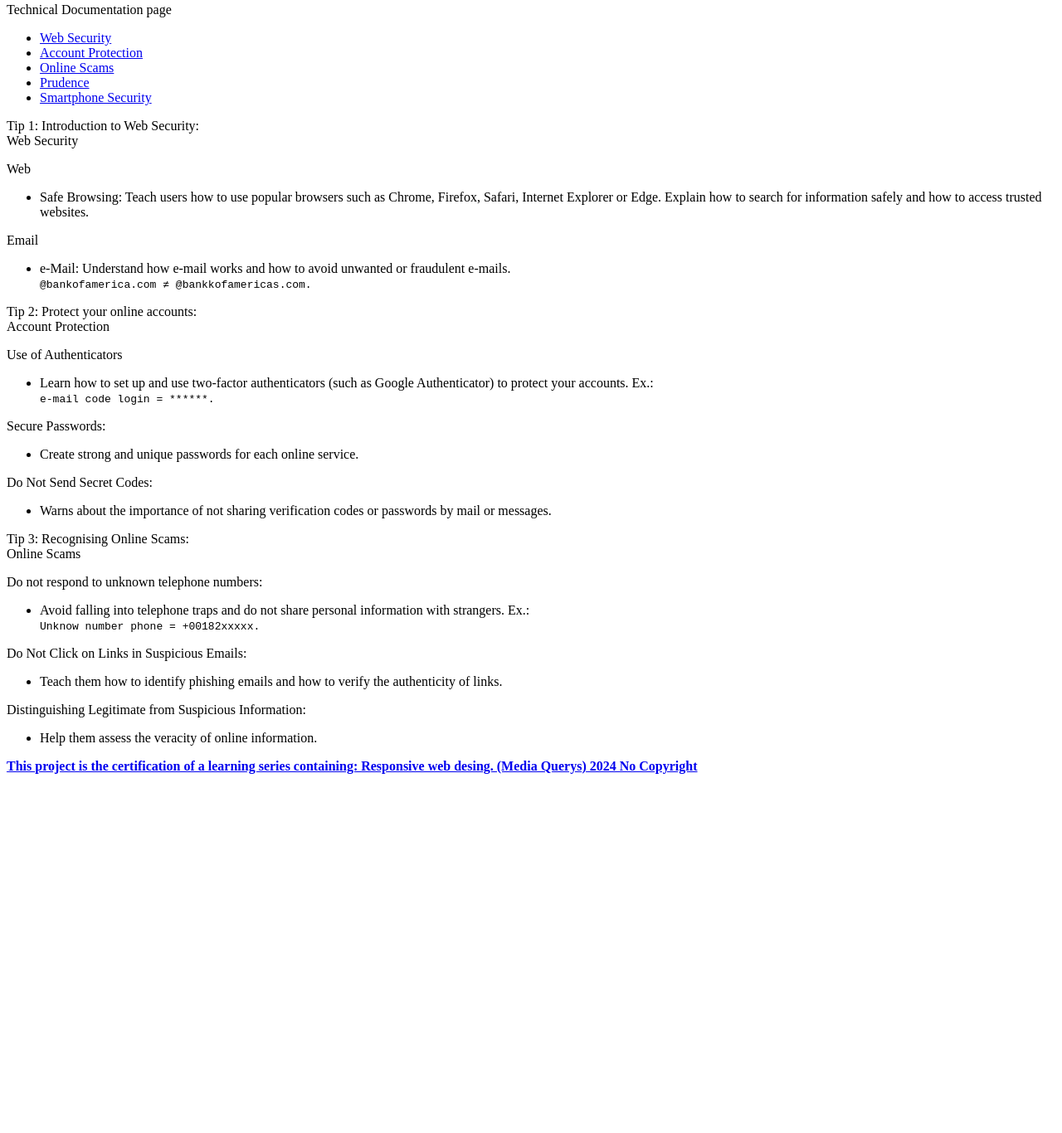
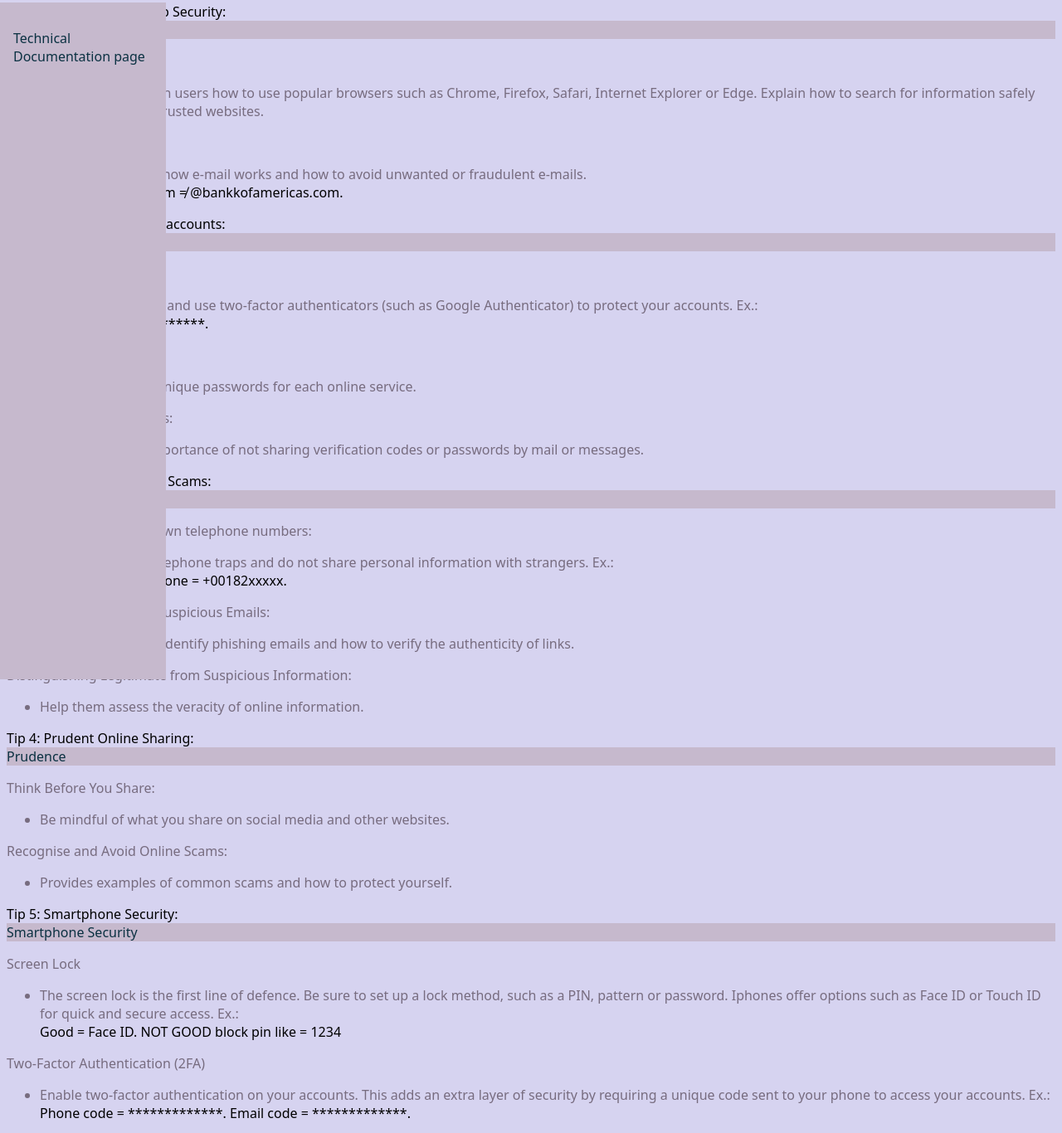
Before and after one commit to morenalcuadrado/tecnical_documentation_page, a plain HTML site: page index.html in a window 1280 px wide. Shown: the part 5-1371 px from the top of the page at 83% size. Before the commit the page ends 946 px from the top, so only its background shows below. Drawn offline with Linux system fonts and the light colour scheme.

Commit message:
HTML: section 4 y 5. CSS: universal and navbar

```diff
--- a/index.html
+++ b/index.html
@@ -78,6 +78,39 @@
                         information.</li>
                 </ul>
             </section>
+            <section class="main-section" id="Prudence">Tip 4: Prudent Online
+                Sharing:
+                <header id="prud">Prudence</header>
+                <p>Think Before You Share:</p>
+                <ul> <li>Be mindful of what you share on social media and other
+                        websites.</li>
+                </ul>
+                <p>Recognise and Avoid Online Scams:</p>
+                <ul><li>Provides examples of common scams and how to protect
+                        yourself.</li></ul>
+            </section>
+            <section class="main-section" id="Smartphone_Security">Tip 5:
+                Smartphone Security:
+                <header id="smar_pho">Smartphone Security</header>
+                <p>Screen Lock</p>
+                <ul>
+                    <li>The screen lock is the first line of defence. Be sure to
+                        set up a lock method, such as a PIN, pattern or
+                        password. Iphones offer options such as Face ID or Touch
+                        ID for quick and secure access. Ex.:</li>
+                    <code> Good = Face ID. NOT GOOD block pin like = 1234
+                    </code>
+                </ul>
+                <p>Two-Factor Authentication (2FA)</p>
+                <ul>
+                    <li>Enable two-factor authentication on your accounts. This
+                        adds an extra layer of security by requiring a unique
+                        code sent to your phone to access your accounts.
+                        Ex.:</li>
+                    <code> Phone code = *************.</code>
+                    <code> Email code = *************.</code>
+                </ul>
+            </section>
         </main>
         <footer>
             <a href="https://www.freecodecamp.org"
--- a/styles.css
+++ b/styles.css
@@ -0,0 +1,41 @@
+* {
+  box-sizing: border-box;
+  font-family: system-ui, -apple-system, BlinkMacSystemFont, 'Segoe UI', Roboto,
+    Oxygen, Ubuntu, Cantarell, 'Open Sans', 'Helvetica Neue', sans-serif;
+}
+
+body {
+  background-color: #d6d3f0;
+}
+#navbar,
+header,
+.main-section header {
+  background-color: #c6b9cd;
+  color: #0b3142;
+}
+.main-section p,
+.main-section ul li {
+  color: #776c7f;
+}
+a.nav-link {
+  color: #0f5257;
+}
+
+/* Navigation Bar */
+#navbar {
+  position: fixed; /* Keep navbar fixed on the left */
+  left: 0; /* Position it at the left edge */
+  width: 200px; /* Set a width for the navbar */
+  height: 100vh; /* Set navbar height to 100% viewport height */
+  padding: 1rem; /* Add some padding inside */
+}
+
+#navbar ul {
+  list-style: none; /* Remove default bullet points */
+  margin: 0; /* Remove default margin */
+  padding: 0; /* Remove default padding */
+}
+
+#navbar li {
+  margin-bottom: 1rem; /* Add space between list items */
+}
```
